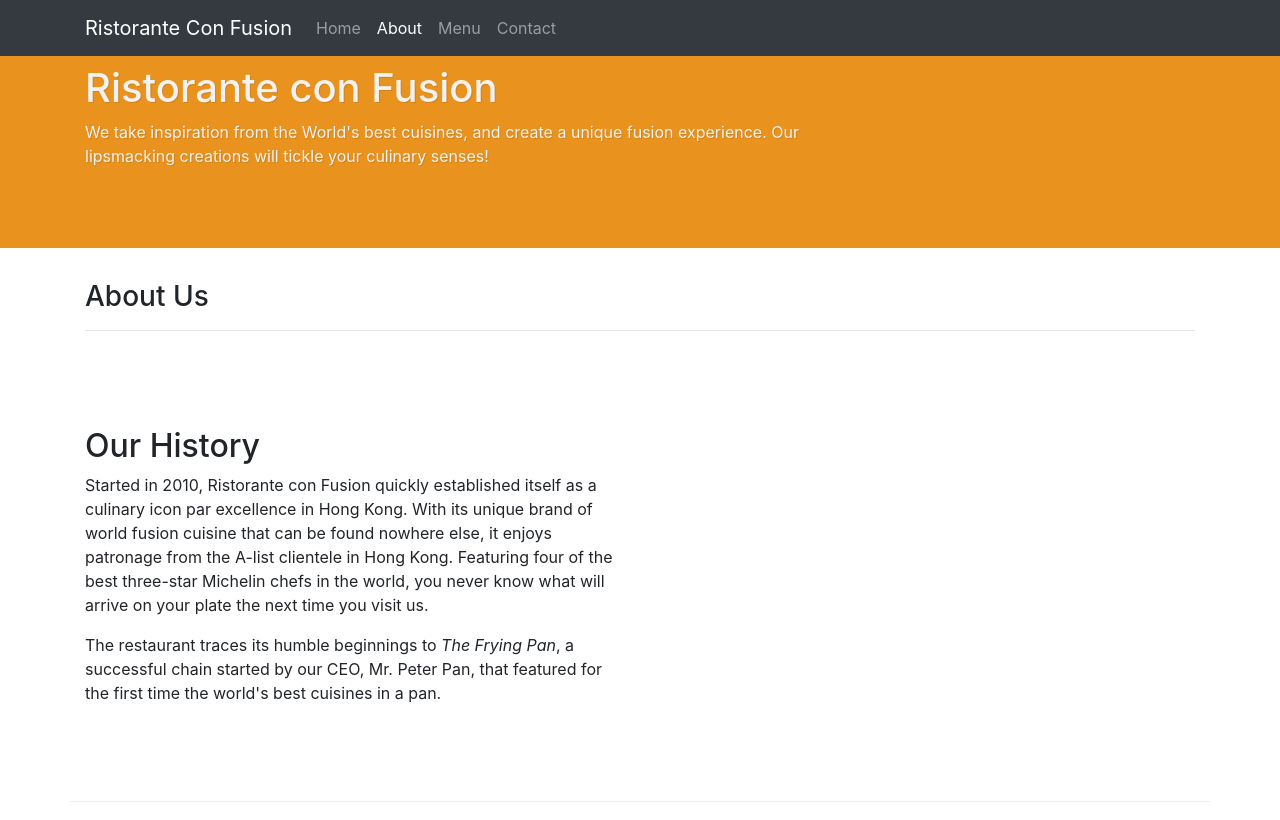
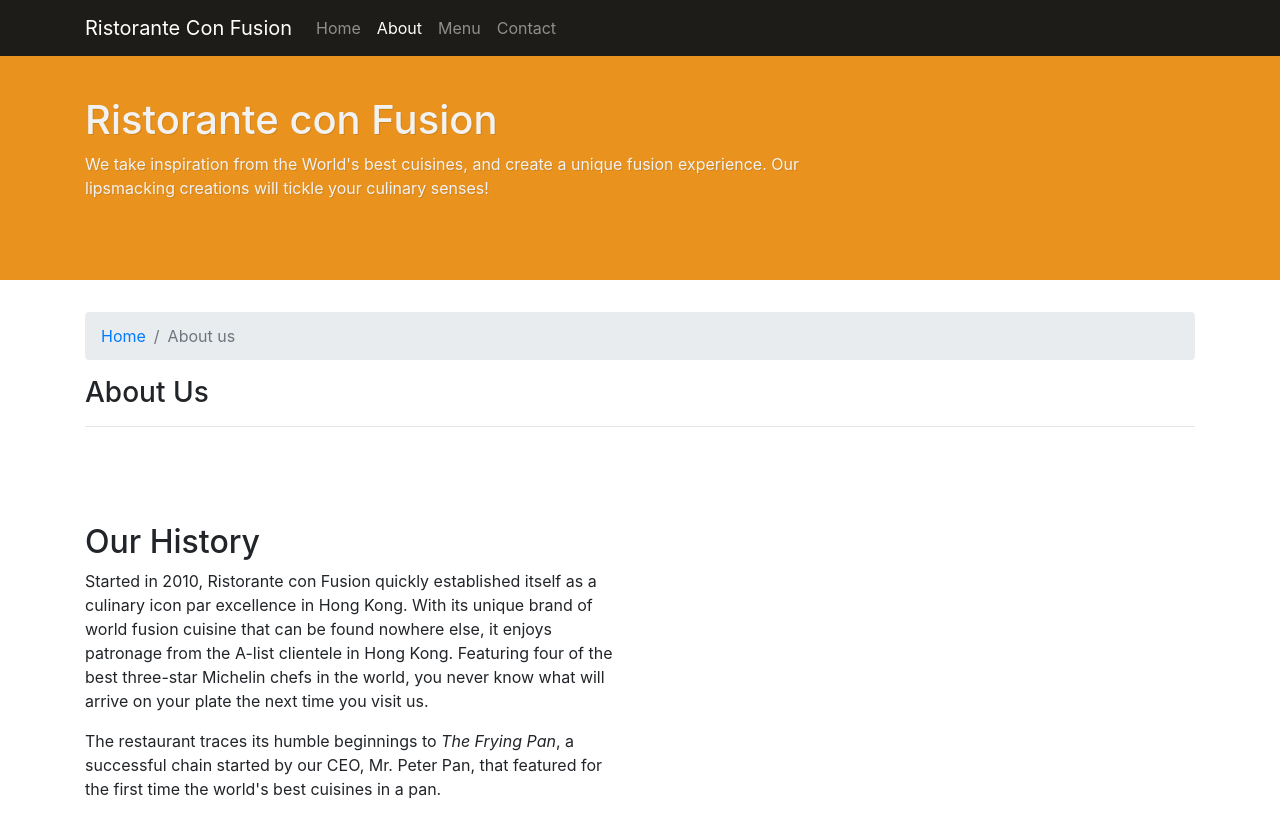
Before and after one commit to olbesp/conFusion, a website: page pages/aboutus.html in a window 1280 px wide. Shown: the top 820 px of the page. Drawn offline with nearby package versions, Linux system fonts and the light colour scheme.

Commit message:
Add breadcrumb nav

```diff
--- a/css/styles.css
+++ b/css/styles.css
@@ -1,8 +1,13 @@
+.navbar-dark {
+  background-color: #1d1c18;
+}
+
 .jumbotron {
   color: #f2f2f2;
   background-color: #e9921e;
   border-radius: 0;
   text-shadow: 1px 1px 0 rgba(0, 0, 0, .1);
+  padding-top: 6rem;
 }
 
 .row-content {
--- a/pages/aboutus.html
+++ b/pages/aboutus.html
@@ -12,7 +12,7 @@
 </head>
 
 <body>
-  <nav class="navbar navbar-expand-sm navbar-dark bg-dark fixed-top">
+  <nav class="navbar navbar-expand-sm navbar-dark fixed-top">
     <div class="container">
       <a href="../index.html" class="navbar-brand">Ristorante Con Fusion</a>
       <button class="navbar-toggler" type="button" data-toggle="collapse" data-target="#navbarContent" aria-controls="navbarContent" aria-expanded="false" aria-label="Toggle navigation">
@@ -44,7 +44,13 @@
 
     <div class="container">
       <div class="row">
-        <div class="col">
+        <nav class="col-12" aria-label="breadcrumb" role="navigation">
+          <ol class="breadcrumb">
+            <li class="breadcrumb-item"><a href="../index.html">Home</a></li>
+            <li class="breadcrumb-item active" aria-current="page">About us</li>
+          </ol>
+        </nav>
+        <div class="col-12">
            <h3>About Us</h3>
            <hr>
         </div>
```
Also changed, not shown: index.html (+1 -1 lines).
